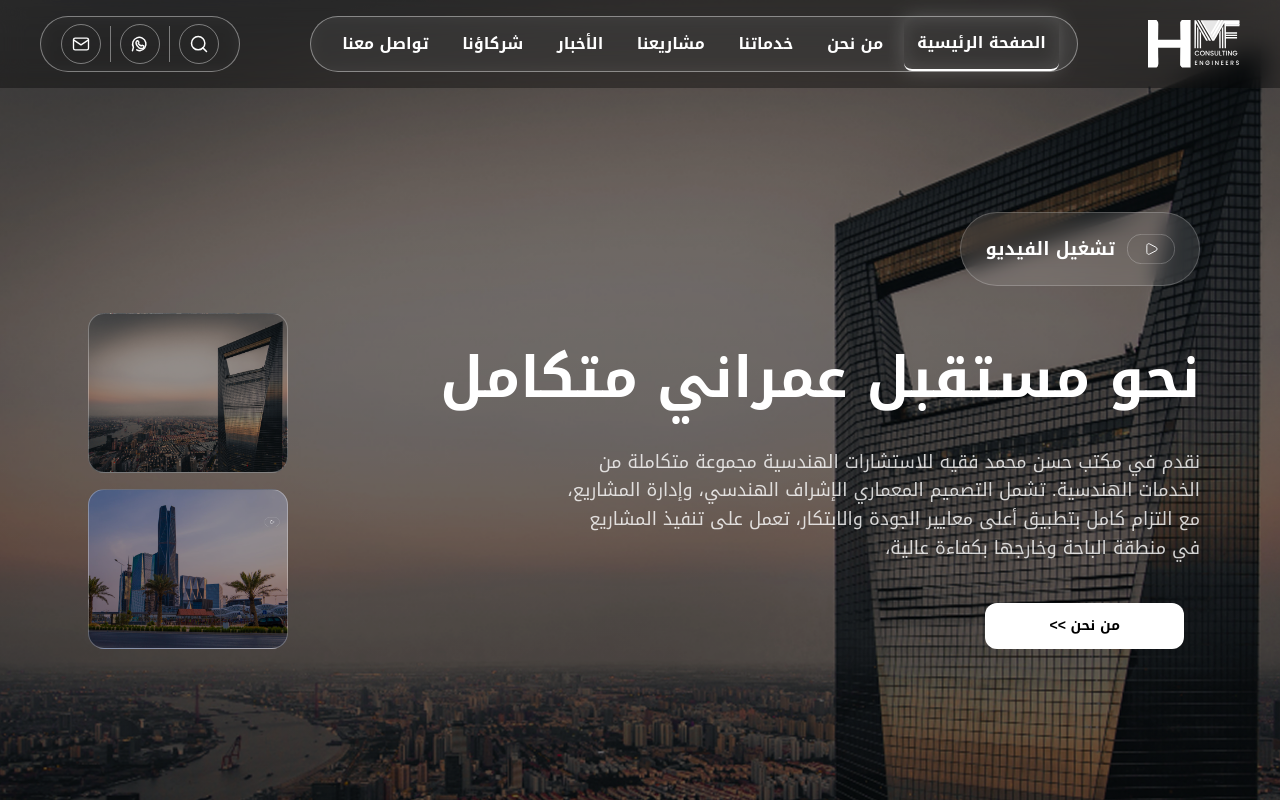
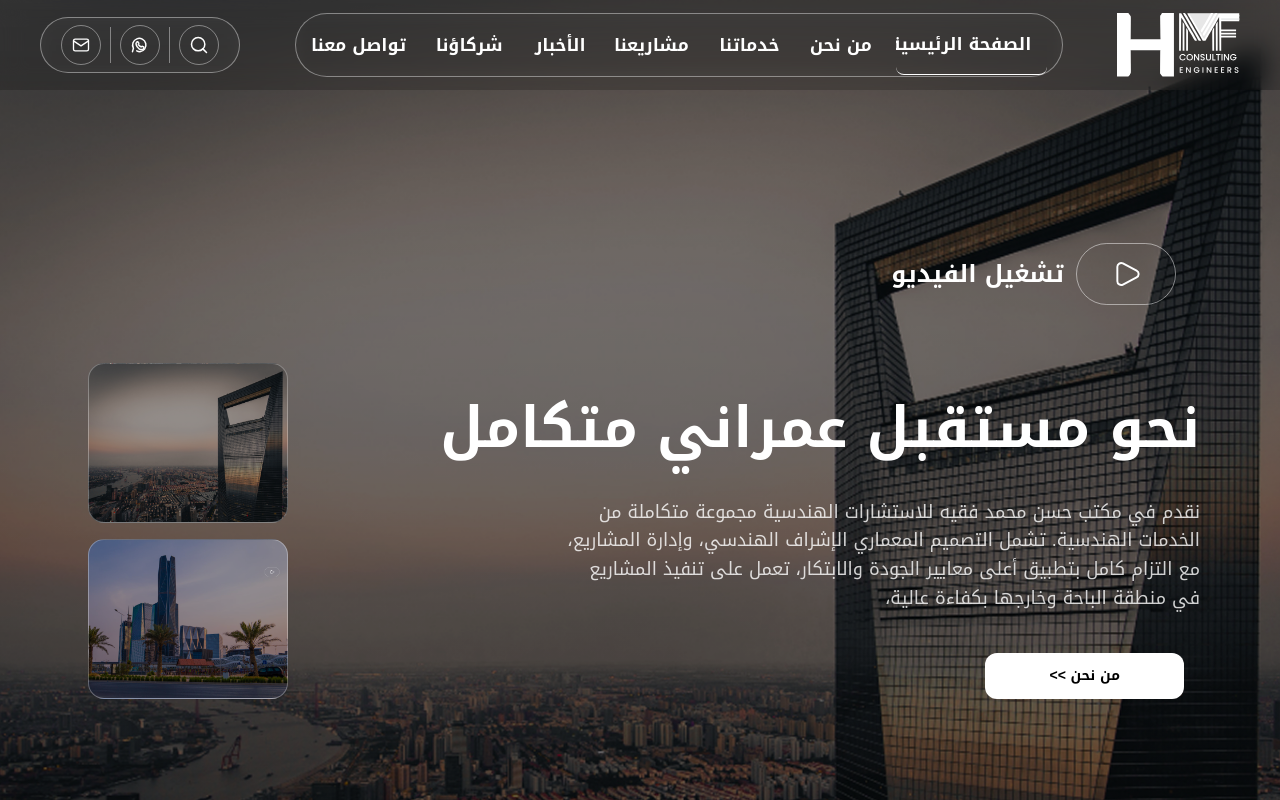
Before and after one commit to ahmed1349/hmf_app, a Next.js app: page /hero in a window 1280 px wide. Shown: the top 800 px of the page. Built offline with nearby package versions, Linux system fonts and the light colour scheme.

Commit message:
edit footer and add  video button and animate the video title

```diff
--- a/app/globals.css
+++ b/app/globals.css
@@ -35,30 +35,25 @@ body {
   display: flex;
   align-items: center;
   gap: 0.75rem;
-  background: rgba(249, 249, 249, 0.1);
-  backdrop-filter: blur(10px);
-  border: 1px solid rgba(255, 255, 255, 0.2);
   padding: 0.75rem 1.5rem;
-  border-radius: 50px;
   cursor: pointer;
   transition: all 0.3s ease;
   flex-direction: row-reverse;
 }
 
 .video-trigger-button:hover {
-  background: rgba(0, 0, 0, 0.2);
   transform: translateY(-2px);
 }
 
 .video-icon {
-  width: 48px;
-  height: 48px;
+  width: 100px;
+  height: 100px;
   object-fit: contain;
 }
 
 .video-trigger-text {
   color: white;
-  font-size: 1.125rem;
+  font-size: 1.5rem;
   font-weight: 600;
   white-space: nowrap;
 }
@@ -215,8 +210,8 @@ body {
   display: flex;
   flex-direction: column;
   gap: 1rem;
-  padding: 1rem 1.25rem;
-  background: linear-gradient(to bottom, rgba(0, 0, 0, 0.284), rgba(0, 0, 0, 0.36));
+  padding: 0.8rem 1.25rem;
+  background: linear-gradient(to bottom, rgba(0, 0, 0, 0.121), rgba(0, 0, 0, 0.181));
   backdrop-filter: blur(12px);
   transition: all 0.3s ease;
 }
@@ -403,7 +398,7 @@ body {
 
 .nav-container {
   display: flex;
-  height: 3.5rem;
+  height: 4rem;
   width: 100%;
   max-width: 48rem;
   align-items: center;
@@ -411,7 +406,7 @@ body {
   gap: 0.5rem;
   border-radius: 9999px;
   border: 1px solid rgba(255, 255, 255, 0.4);
-  background-color: rgba(255, 255, 255, 0.1);
+  background-color: rgba(255, 255, 255, 0.036);
   padding: 0 0.9rem;
   backdrop-filter: blur(8px);
 }
@@ -419,9 +414,9 @@ body {
 .nav-link {
   white-space: nowrap;
   border-radius: 8px;
-  padding: 0.8rem 0.8rem;
-  font-size: 1rem;
-  font-weight: 800;
+  padding: 1rem 1rem;
+  font-size: 1.1rem;
+  font-weight: 600;
   color: #fff;
   text-decoration: none;
   transition: all 0.3s ease;
@@ -436,7 +431,6 @@ body {
   left: -100%;
   width: 100%;
   height: 100%;
-  background: linear-gradient(90deg, transparent, rgba(255, 255, 255, 0.3), transparent);
   transition: left 0.5s ease;
 }
 
@@ -447,8 +441,7 @@ body {
 .nav-link:hover {
 
   transform: translateY(-2px);
-  border-bottom: solid 2px #fff ;
-
+  border-bottom: solid 1px #fff ;
 }
 
 .nav-link:focus {
@@ -456,16 +449,13 @@ body {
 }
 
 .nav-link:focus-visible {
-  box-shadow: 0 0 0 2px rgba(255, 255, 255, 0.6);
-  border-bottom: solid 2px #fff ;
+  border-bottom: solid 1px #fff ;
 }
 
 /* Active nav link */
 .nav-link-active {
-
   color: #fff;
-  box-shadow: 0 0 20px rgba(255, 255, 255, 0.2), inset 0 0 20px rgba(255, 255, 255, 0.1);
-  border-bottom: solid 2px #fff ;
+  border-bottom: solid 1px #fff ;
 }
 
 /* Desktop Logo */
@@ -489,7 +479,7 @@ body {
 }
 
 .desktop-logo-image {
-  height: 3rem;
+  height: 4rem;
   width: auto;
   object-fit: contain;
 }
@@ -2027,17 +2017,16 @@ body {
   display: inline-flex;
   align-items: center;
   justify-content: center;
-  padding: 10px 18px;
-  border-radius: 999px;
-  border: 1px solid rgba(255, 255, 255, 0.2);
-  color: rgba(255, 255, 255, 0.85);
-  font-size: 14px;
+  color: rgba(111, 101, 101, 0.864);
+  font-size: 1.6rem;
   font-weight: 600;
 }
 
 .footer__social-link:hover {
-  background: rgba(255, 255, 255, 0.1);
   color: #fff;
+  font-size: 2rem;
+
+
 }
 
 .footer__columns {
@@ -2063,8 +2052,9 @@ body {
 
 .footer__columns li {
   font-size: 15px;
-  color: rgba(255, 255, 255, 0.68);
-}
+  color: rgba(255, 255, 255, 0.805);
+}
+
 
 .footer__columns a:hover {
   color: #fff;
@@ -2087,8 +2077,8 @@ body {
 }
 
 .footer__icon {
-  width: 18px;
-  height: 18px;
+  width: 48px;
+  height: 48px;
 }
 
 .footer__newsletter {
--- a/components/FooterSection.tsx
+++ b/components/FooterSection.tsx
@@ -1,6 +1,6 @@
 import Link from "next/link";
-
-import { NAV_LINKS, PROJECTS, SOCIAL_LINKS } from "@/constants";
+import "@fortawesome/fontawesome-free/css/all.min.css";
+import { NAV_LINKS, PROJECTS, } from "@/constants";
 
 export default function FooterSection() {
   return (
@@ -13,11 +13,19 @@ export default function FooterSection() {
             خلال فريق متخصص يعتمد على أفضل الممارسات العالمية.
           </p>
           <div className="footer__social">
-            {SOCIAL_LINKS.map((link) => (
-              <Link key={link.label} href={link.href} className="footer__social-link">
-                {link.label}
-              </Link>
-            ))}
+
+            <Link href="https://x.com" className="footer__social-link">
+              <i className="fa-brands fa-whatsapp"></i>
+            </Link>
+             <Link href="https://x.com" className="footer__social-link">
+             <i className="fa-brands fa-facebook-f"></i>
+            </Link>
+             <Link href="https://x.com" className="footer__social-link">
+             <i className="fa-brands fa-instagram"></i>
+            </Link>
+             <Link href="https://x.com" className="footer__social-link">
+              <i className="fa-brands fa-youtube"></i>
+            </Link>
           </div>
         </div>
 
@@ -27,7 +35,9 @@ export default function FooterSection() {
             <ul>
               {NAV_LINKS.map((link) => (
                 <li key={link.href}>
-                  <Link href={link.href}>{link.label}</Link>
+                  <i className="fas fa-chevron-left"></i>
+                  <Link href={link.href}>{link.label}
+                  </Link>
                 </li>
               ))}
             </ul>
@@ -37,10 +47,13 @@ export default function FooterSection() {
             <h3>مشاريع مختارة</h3>
             <ul>
               {PROJECTS.slice(0, 3).map((project) => (
-                <li key={project.title}>{project.title}</li>
+                <li key={project.title}>
+                <i className="fas fa-chevron-left">
+                </i>{project.title}</li>
               ))}
             </ul>
           </div>
+          <br />
 
           <div>
             <h3>تواصل معنا</h3>
--- a/components/HeroSection.tsx
+++ b/components/HeroSection.tsx
@@ -15,9 +15,11 @@ export default function HeroSection() {
   const [heroBackground, setHeroBackground] = useState("/images/hero/Hero2.png");
   const [activeSection, setActiveSection] = useState("hero");
   const [isVideoOpen, setIsVideoOpen] = useState(false);
+  const [displayedText, setDisplayedText] = useState('');
   const statsRef = useRef<HTMLDivElement | null>(null);
   const hasAnimated = useRef(false);
   const frameRefs = useRef<number[]>([]);
+  const fullText = 'تشغيل الفيديو';
 
   const toggleMenu = () => setIsMenuOpen((prev) => !prev);
   const closeMenu = () => setIsMenuOpen(false);
@@ -39,6 +41,21 @@ export default function HeroSection() {
       closeMenu();
     }
   };
+
+  // Letter-by-letter animation for video text
+  useEffect(() => {
+    let currentIndex = 0;
+    const interval = setInterval(() => {
+      if (currentIndex <= fullText.length) {
+        setDisplayedText(fullText.slice(0, currentIndex));
+        currentIndex++;
+      } else {
+        clearInterval(interval);
+      }
+    }, 150); // Adjust speed here (milliseconds per letter)
+
+    return () => clearInterval(interval);
+  }, []);
 
   useEffect(() => {
     const frames = frameRefs.current;
@@ -144,8 +161,8 @@ export default function HeroSection() {
               <Image
                 src="/images/hero/logo white.svg"
                 alt="logo"
-                width={140}
-                height={48}
+                width={160}
+                height={68}
                 className="desktop-logo-image"/>
               </Link>
 
@@ -251,13 +268,17 @@ export default function HeroSection() {
                     onClick={() => setIsVideoOpen(true)}
                     className="video-trigger-button"
                   >
-
-                     <span className="video-trigger-text">تشغيل الفيديو</span>
+                     <span className="video-trigger-text">
+                       {displayedText}
+                       {displayedText.length < fullText.length && (
+                         <span style={{ opacity: 0.7 }}>|</span>
+                       )}
+                     </span>
                     <Image
                       src="/images/hero/video_icon.svg"
                       alt="Play video"
-                      width={200}
-                      height={200}
+                      width={300}
+                      height={300}
                       className="video-icon"
                     />
 
--- a/components/PartnersSection.tsx
+++ b/components/PartnersSection.tsx
@@ -54,7 +54,9 @@ export default function PartnersSection() {
                 </div>
                 <div className="partner-card-back">
                   <div className="partner-content">
-                    <img
+                    <Image
+                      width={140}
+                      height={140}
                       src={partner.logo}
                       alt={`${partner.name} logo`}
                       className="partner-logo"
--- a/package.json
+++ b/package.json
@@ -9,6 +9,9 @@
     "lint": "eslint"
   },
   "dependencies": {
+    "@fortawesome/fontawesome-free": "^7.1.0",
+    "@fortawesome/free-brands-svg-icons": "^7.1.0",
+    "@fortawesome/react-fontawesome": "^3.1.0",
     "lucide-react": "^0.553.0",
     "next": "16.0.2",
     "react": "19.2.0",
```
Also changed, not shown: 1 other file (tests, documents, lock files or other folders).
